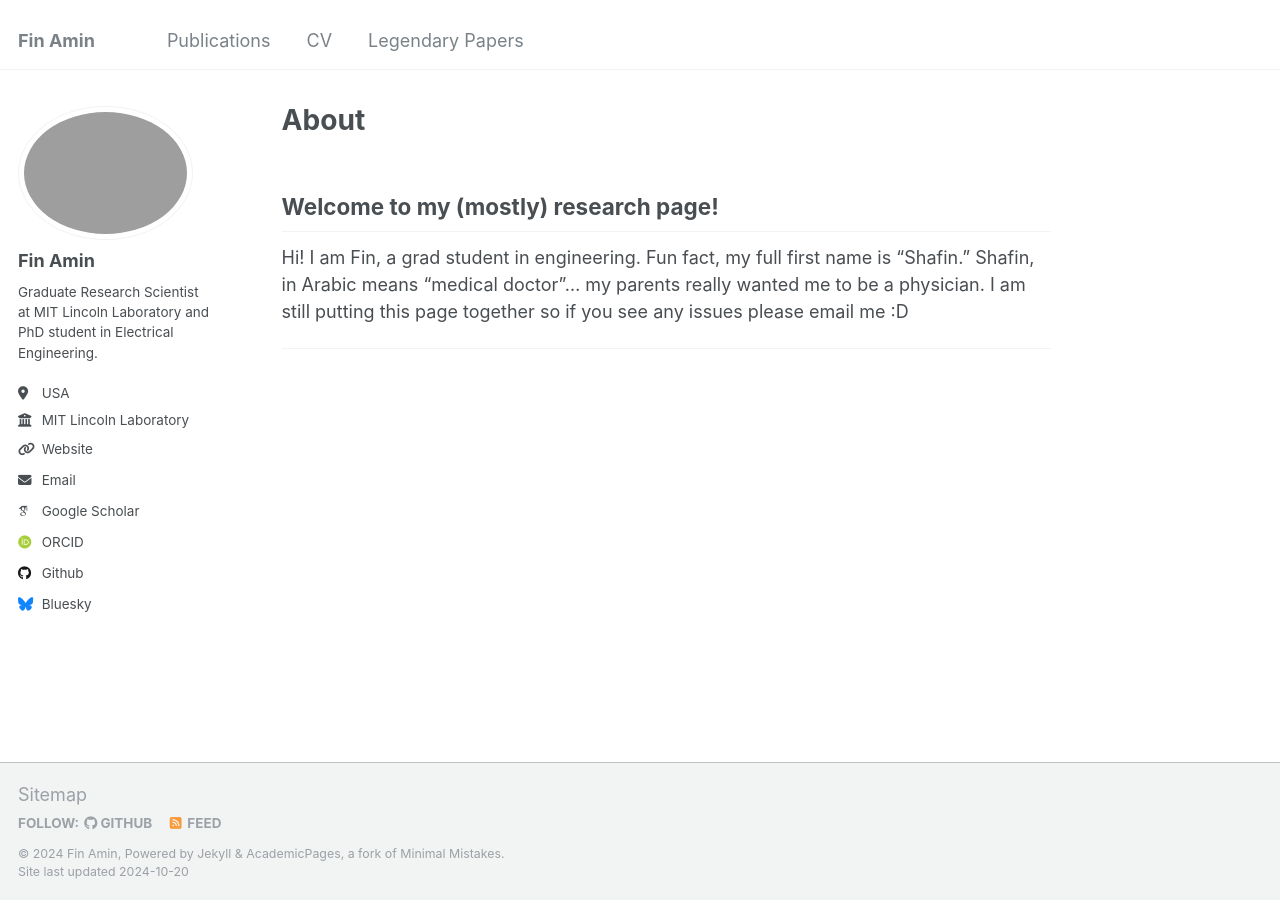
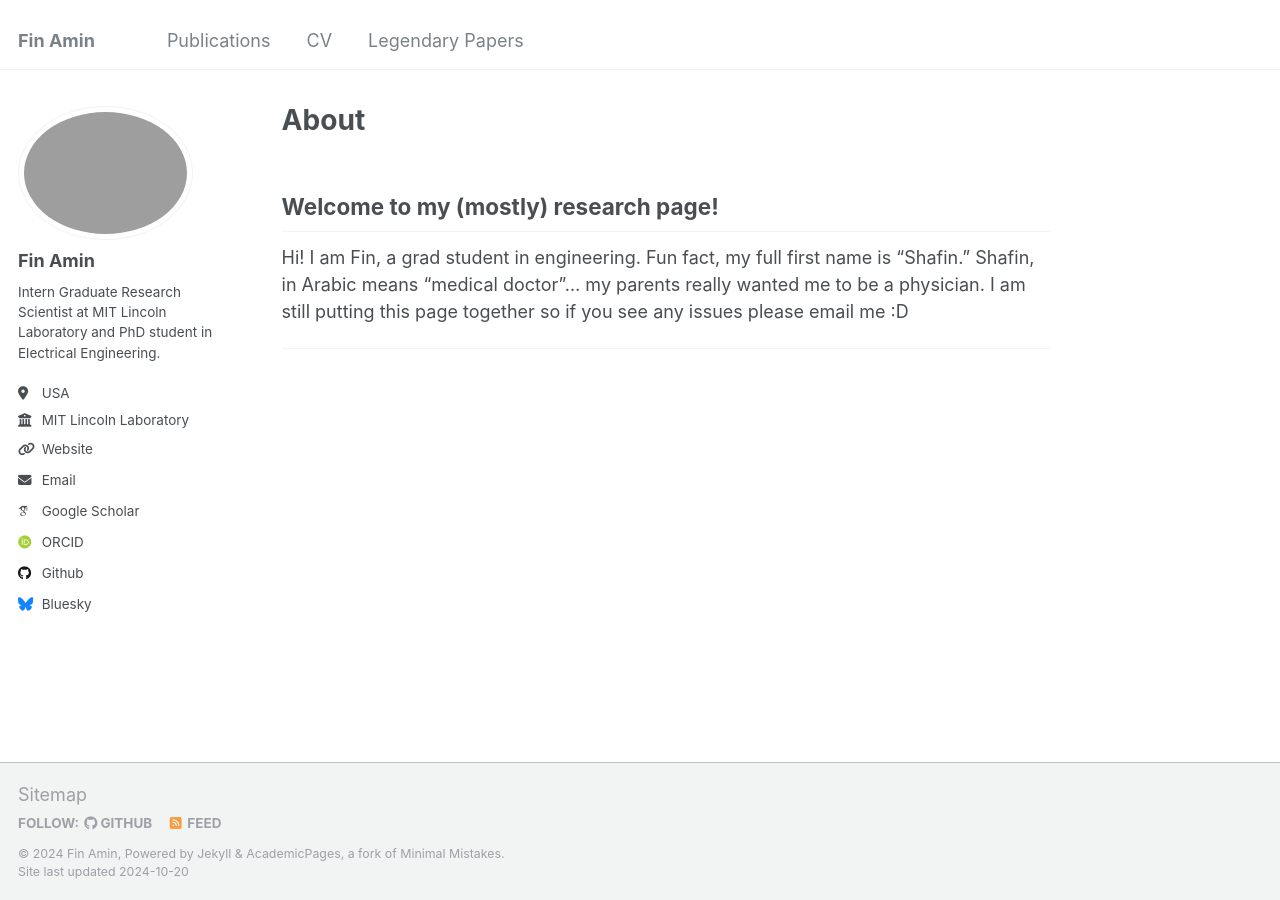
Before and after one commit to FinAminToastCrunch/FinAminToastCrunch.github.io, a Jekyll site: the page built from _pages/about.md, in a window 1280 px wide. Built offline with Jekyll 4.4.1, drawn with Linux system fonts in a browser that asks for light colours; some web fonts are replaced.

Commit message:
Update _config.yml

```diff
--- a/_config.yml
+++ b/_config.yml
@@ -25,7 +25,7 @@
   avatar           : "clippedCasual.jpg"
   name             : "Fin Amin"
   pronouns         :
-  bio              : "Graduate Research Scientist at MIT Lincoln Laboratory and PhD student in Electrical Engineering."
+  bio              : "Intern Graduate Research Scientist at MIT Lincoln Laboratory and PhD student in Electrical Engineering."
   location         : "USA"
   employer         : "MIT Lincoln Laboratory"
   uri              : https://finamintoastcrunch.github.io
```
